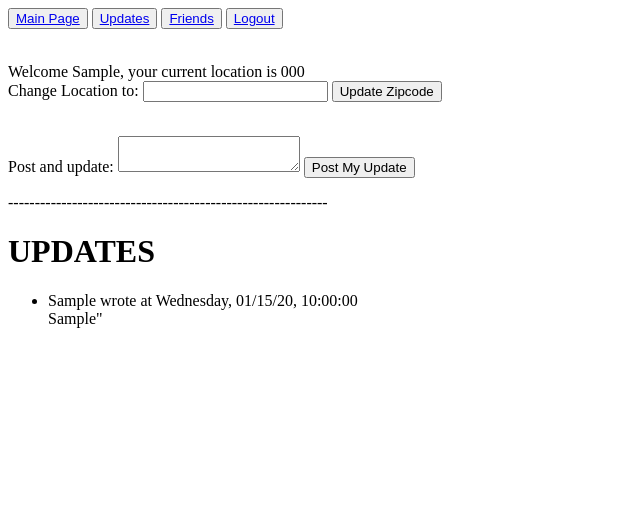
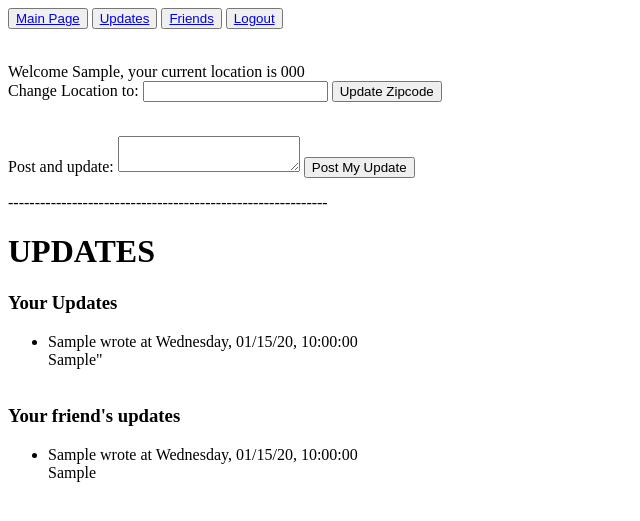
Before and after one commit to tarzioo/weather_app, a Flask app: page /updates in a window 1280 px wide. Shown: the top 521 px of the page, without its empty margins (0-640 px from the left). Run offline with Flask 2, Linux system fonts and the light colour scheme; the visitor is signed in with stand-in values (Sample User, id 1); tables that the repository leaves empty hold one stand-in row (values such as "Sample post").

Commit message:
Fixed format in viewing friends status

```diff
--- a/server.py
+++ b/server.py
@@ -86,8 +86,9 @@ def post_updates():
     user_id = session['user_id']
     user = User.query.get(user_id)
     update = Update.query.filter_by(user=user).all()
+    friendship = Friendship.query.get(user_id)
 
-    return render_template('updates.html', user=user, update=update)
+    return render_template('updates.html', user=user, update=update, friendship=friendship)
 
 
 @app.route('/update-zipcode', methods=["POST"])
--- a/static/weather.js
+++ b/static/weather.js
@@ -48,7 +48,7 @@ $("#button-update").on("click", postUpdate);
 
 function showSearchComplete(user) {
     alert("search completed");
-    $("#friend-search-results").html("We found " + user.first_name + " " + user.last_name + "<br>Did you want to add them to your friends?<br><form id='add-friend-'><input type='radio' name='add-friend' value='yes'>Yes</input><input type='radio' name='add-friend' value='no'>No</input><button id='add-friend> type='button'>Add To My Friends</button></form>"
+    $("#friend-search-results").html("We found " + user.first_name + " " + user.last_name + "<br>Did you want to add them to your friends?<br><form id='add-friend-'><input type='radio' name='add-friend' value='yes'>Yes</input><input type='radio' name='add-friend' value='no'>No</input><button id='add-friend> type='button'>Submit</button></form>"
             );
     console.log("finished finding friend");
 }
--- a/templates/updates.html
+++ b/templates/updates.html
@@ -4,12 +4,25 @@
 
 <h1>UPDATES</h1>
 
+<h3>Your Updates</h3>
 <ul>
     {% for item in update|reverse %}
         <li>{{ user.first_name }} wrote at {{ item.time.strftime("%A, %m/%d/%y, %H:%M:%S") }}<br>{{ item.post }}"</li><br>
     {% endfor %}
 </ul>
 
+<h3>Your friend's updates</h3>
+<ul>
+    {% for person in user.friendships %}
+            {% for item in person.friend.updates %}
+               <li>{{ person.friend.first_name }} wrote at {{ item.time.strftime("%A, %m/%d/%y, %H:%M:%S") }}<br>
+                {{ item.post }}</li><br>
+            {% endfor %}
+
+
+    {% endfor %}
+</ul>
+
 
 
 {% endblock %}
```
